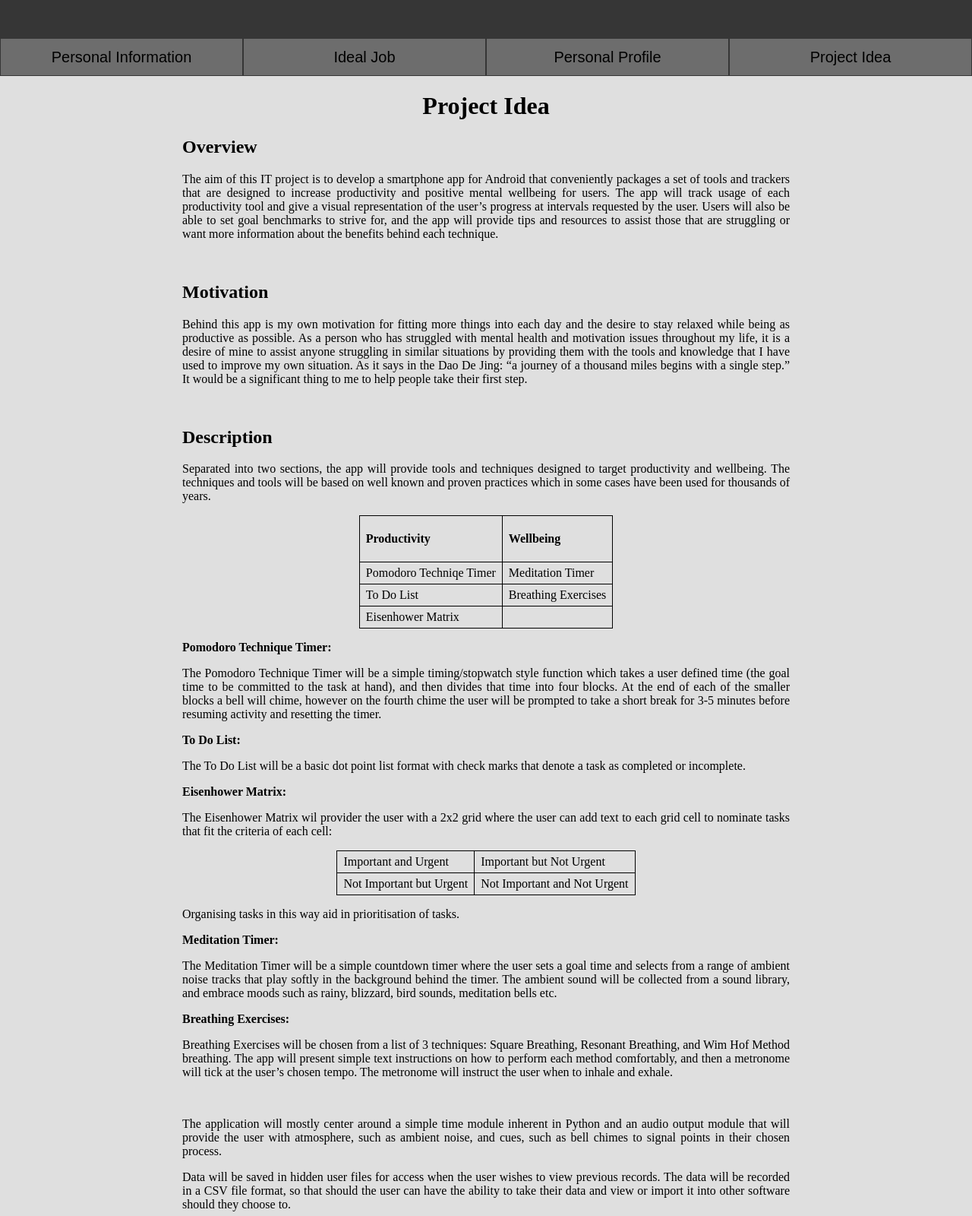
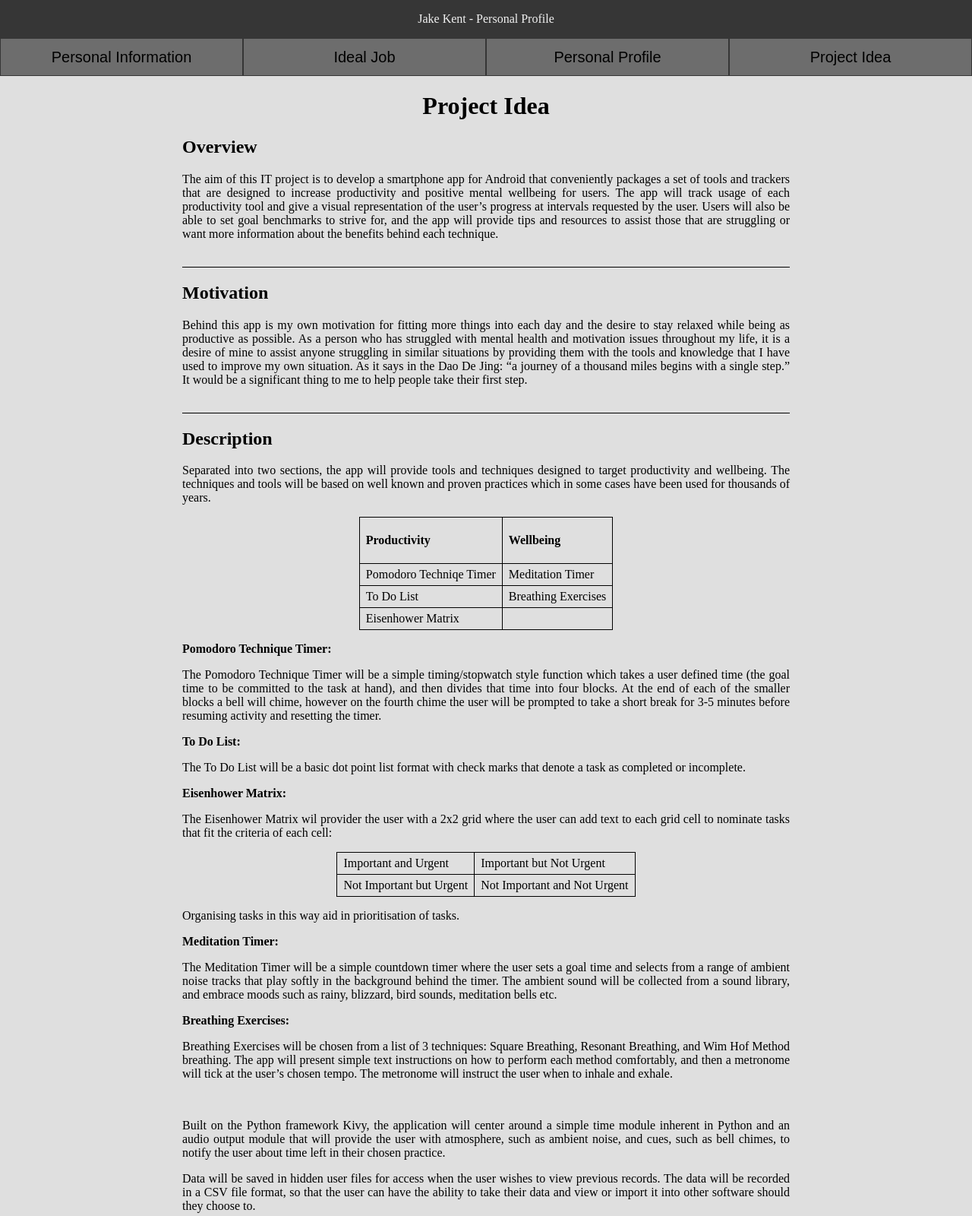
Before and after one commit to ElJake0/eljake0.github.io, a plain HTML site: page content/project_idea.html in a window 1280 px wide. Shown: the top 1600 px of the page at 76% size. Drawn offline with Linux system fonts and the light colour scheme.

```diff
--- a/content/project_idea.html
+++ b/content/project_idea.html
@@ -10,7 +10,7 @@
 
   <body>
     <div id="wrapper">
-      <div id="banner"></div>
+      <div id="banner"><p>Jake Kent - Personal Profile</p></div>
 
       <div id="navbar">
         <button id="personal_information" onclick="window.location.href='../index.html'">Personal Information</button>
@@ -78,8 +78,8 @@
               <h3>Breathing Exercises:</h3>
               <p>Breathing Exercises will be chosen from a list of 3 techniques: Square Breathing, Resonant Breathing, and Wim Hof Method breathing. The app will present simple text instructions on how to perform each method comfortably, and then a metronome will tick at the user’s chosen tempo. The metronome will instruct the user when to inhale and exhale.</p>
               <br>
-              <p>The application will mostly center around a simple time module inherent in Python and an audio output module that will provide the user with atmosphere, such as ambient noise, and cues, such as bell chimes to signal points in their chosen process.</p>
-              <p>Data will be saved in hidden user files for access when the user wishes to view previous records. The data will be recorded in a CSV file format, so that should the user can have the ability to take their data and view or import it into other software should they choose to.</p>
+              <p>Built on the Python framework Kivy, the application will center around a simple time module inherent in Python and an audio output module that will provide the user with atmosphere, such as ambient noise, and cues, such as bell chimes, to notify the user about time left in their chosen practice.</p>
+              <p>Data will be saved in hidden user files for access when the user wishes to view previous records. The data will be recorded in a CSV file format, so that the user can have the ability to take their data and view or import it into other software should they choose to.</p>
               <p>The application will take a modern and minimalistic approach to colour and layout, with a mostly monochromatic design centering around a single highlight colour.</p>
               <p>Settings and customisation in the application will initially be very limited. Initially the only controls provided will be a choice of where your record file will be stored, and a choice between light mode or dark mode in terms of colour scheme.</p>
               <br>
--- a/css/font_styles.css
+++ b/css/font_styles.css
@@ -11,7 +11,7 @@
   text-align: justify;
 }
 
-#footer {
+#banner, #footer {
   text-align: center;
   color: #f1f1f1;
 }
@@ -41,3 +41,7 @@
 td {
   padding: 5px 8px;
 }
+
+section {
+  border-bottom: 1px solid black;
+}
--- a/css/image_styles.css
+++ b/css/image_styles.css
@@ -1,7 +1,5 @@
 :root {
     --background_colour: #dfdfdf;
-    --primary_colour: ;
-    --secondary_colour: ;
 }
 
 img {
```
Also changed, not shown: content/ideal_job.html (+2 -2 lines), content/personal_profile.html (+1 -1 lines), index.html (+1 -1 lines), 1 other file.
